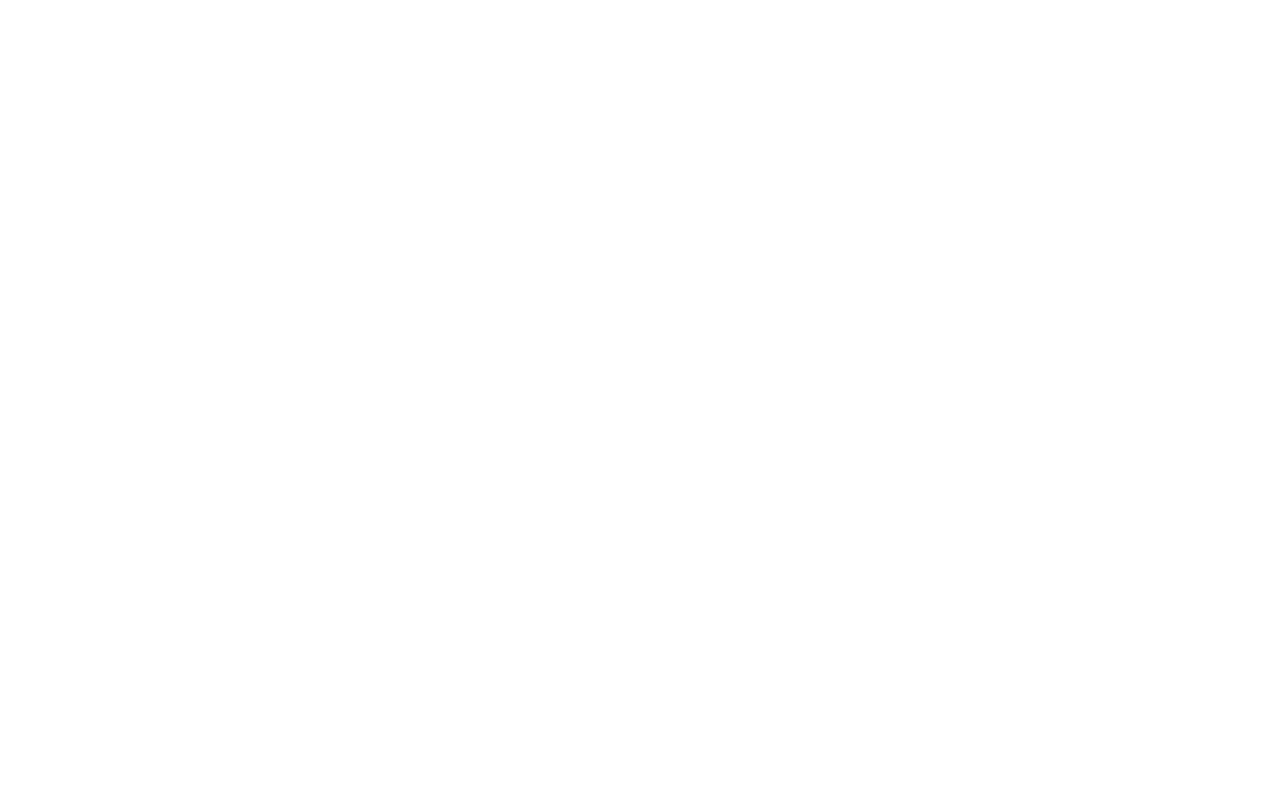
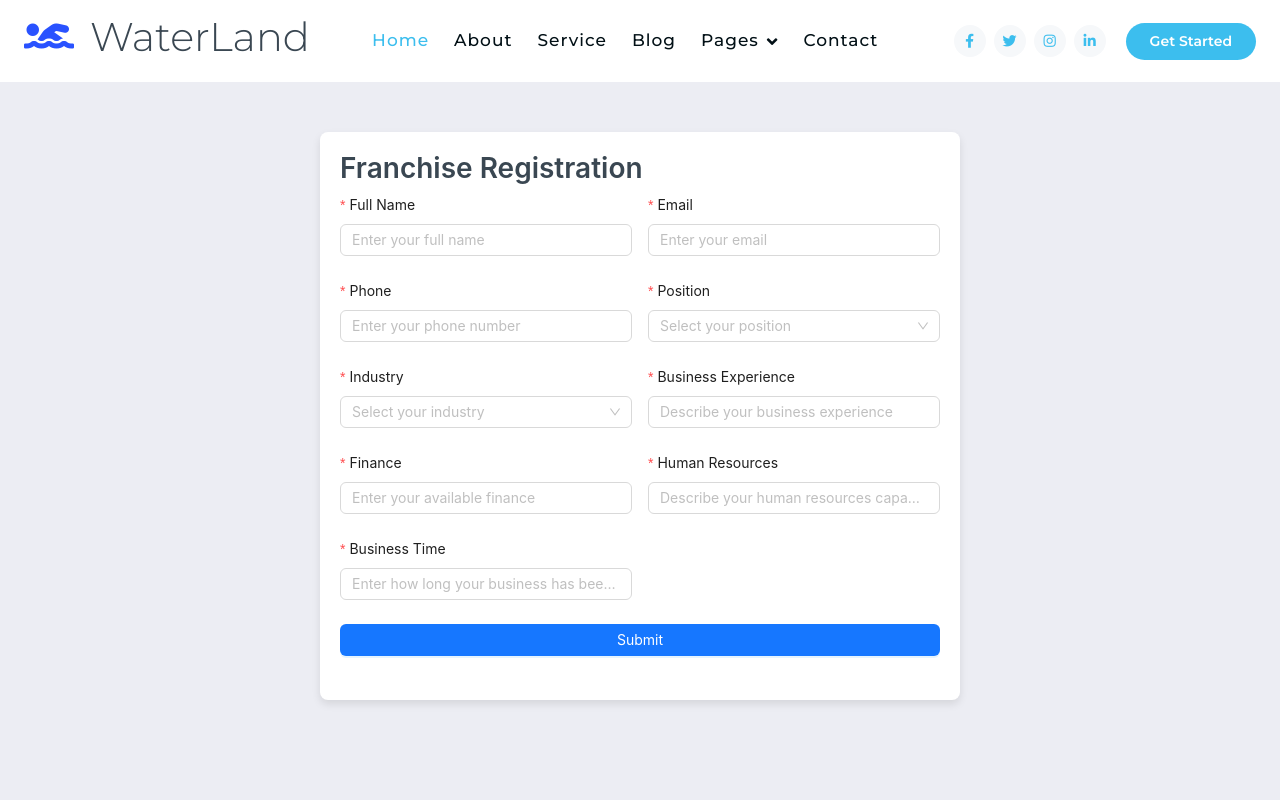
Before and after one commit to Shironeko2406/franchise-system-web, a React (Vite) app in the folder react/: page /home/franchise in a window 1280 px wide. Before the commit this address had no page. Shown: the top 800 px of the page. Built offline with nearby package versions, Linux system fonts and the light colour scheme.

Commit message:
update form franchise register

```diff
--- a/react/src/App.jsx
+++ b/react/src/App.jsx
@@ -7,6 +7,7 @@
 import TempUIUser from "./Student/TempUIUser/TempUIUser";
 import HomePage from "./Student/Page/Home/HomePage";
 import Profile from "./Student/Page/Profile/Profile";
+import FranchiseRegistration from "./Student/Page/FranchiseRegistration/FranchiseRegistration";
 
 function App() {
   return (
@@ -18,6 +19,7 @@
           <Route path="home" element={<TempUIUser></TempUIUser>}>
             <Route path="" element={<HomePage></HomePage>}></Route>
             <Route path="profile" element={<Profile></Profile>}></Route>
+            <Route path="franchise" element={<FranchiseRegistration></FranchiseRegistration>}></Route>
           </Route>
         </Routes>
       </Provider>
--- /dev/null
+++ b/react/src/Student/Page/FranchiseRegistration/FranchiseRegistration.jsx
@@ -0,0 +1,165 @@
+import React from 'react';
+import { Form, Input, Button, Row, Col, Select } from 'antd';
+
+const { Option } = Select;
+
+const FranchiseRegistration = () => {
+  const [form] = Form.useForm();
+
+  const onFinish = (values) => {
+    console.log('Form values: ', values);
+  };
+
+  const onFinishFailed = (errorInfo) => {
+    console.log('Failed:', errorInfo);
+  };
+
+  return (
+    <div style={{ backgroundColor: '#ecedf3', minHeight: '100vh', padding: '50px 0' }}>
+      <Row justify="center">
+        <Col span={12}>
+          <div style={{ backgroundColor: '#ffffff', padding: '20px', borderRadius: '8px', boxShadow: '0 4px 8px rgba(0, 0, 0, 0.1)' }}>
+            <h2>Franchise Registration</h2>
+            <Form
+              form={form}
+              layout="vertical"
+              name="franchise_registration"
+              onFinish={onFinish}
+              onFinishFailed={onFinishFailed}
+            >
+              <Row gutter={16}>
+                {/* Full Name */}
+                <Col span={12}>
+                  <Form.Item
+                    label="Full Name"
+                    name="fullName"
+                    rules={[{ required: true, message: 'Please input your full name!' }]}
+                  >
+                    <Input placeholder="Enter your full name" />
+                  </Form.Item>
+                </Col>
+
+                {/* Email */}
+                <Col span={12}>
+                  <Form.Item
+                    label="Email"
+                    name="email"
+                    rules={[
+                      { required: true, message: 'Please input your email!' },
+                      { type: 'email', message: 'The input is not valid E-mail!' },
+                    ]}
+                  >
+                    <Input placeholder="Enter your email" />
+                  </Form.Item>
+                </Col>
+              </Row>
+
+              <Row gutter={16}>
+                {/* Phone */}
+                <Col span={12}>
+                  <Form.Item
+                    label="Phone"
+                    name="phone"
+                    rules={[{ required: true, message: 'Please input your phone number!' }]}
+                  >
+                    <Input placeholder="Enter your phone number" />
+                  </Form.Item>
+                </Col>
+
+                {/* Position */}
+                <Col span={12}>
+                  <Form.Item
+                    label="Position"
+                    name="position"
+                    rules={[{ required: true, message: 'Please select your position!' }]}
+                  >
+                    <Select placeholder="Select your position">
+                      <Option value="manager">Manager</Option>
+                      <Option value="owner">Owner</Option>
+                      <Option value="investor">Investor</Option>
+                    </Select>
+                  </Form.Item>
+                </Col>
+              </Row>
+
+              <Row gutter={16}>
+                {/* Industry */}
+                <Col span={12}>
+                  <Form.Item
+                    label="Industry"
+                    name="industry"
+                    rules={[{ required: true, message: 'Please select your industry!' }]}
+                  >
+                    <Select placeholder="Select your industry">
+                      <Option value="food">Food & Beverage</Option>
+                      <Option value="retail">Retail</Option>
+                      <Option value="service">Service</Option>
+                      <Option value="education">Education</Option>
+                    </Select>
+                  </Form.Item>
+                </Col>
+
+                {/* Business Experience */}
+                <Col span={12}>
+                  <Form.Item
+                    label="Business Experience"
+                    name="businessExperience"
+                    rules={[{ required: true, message: 'Please input your business experience!' }]}
+                  >
+                    <Input placeholder="Describe your business experience" />
+                  </Form.Item>
+                </Col>
+              </Row>
+
+              <Row gutter={16}>
+                {/* Finance */}
+                <Col span={12}>
+                  <Form.Item
+                    label="Finance"
+                    name="finance"
+                    rules={[{ required: true, message: 'Please input your available finance!' }]}
+                  >
+                    <Input placeholder="Enter your available finance" />
+                  </Form.Item>
+                </Col>
+
+                {/* Human Resources */}
+                <Col span={12}>
+                  <Form.Item
+                    label="Human Resources"
+                    name="humanResources"
+                    rules={[{ required: true, message: 'Please input your human resources capabilities!' }]}
+                  >
+                    <Input placeholder="Describe your human resources capabilities" />
+                  </Form.Item>
+                </Col>
+              </Row>
+
+              <Row gutter={16}>
+                {/* Business Time */}
+                <Col span={12}>
+                  <Form.Item
+                    label="Business Time"
+                    name="businessTime"
+                    rules={[{ required: true, message: 'Please input your business time!' }]}
+                  >
+                    <Input placeholder="Enter how long your business has been operational" />
+                  </Form.Item>
+                </Col>
+              </Row>
+
+              {/* Submit Button */}
+              <Form.Item>
+                <Button type="primary" htmlType="submit" block>
+                  Submit
+                </Button>
+              </Form.Item>
+            </Form>
+          </div>
+        </Col>
+      </Row>
+    </div>
+  );
+};
+
+export default FranchiseRegistration;
```
